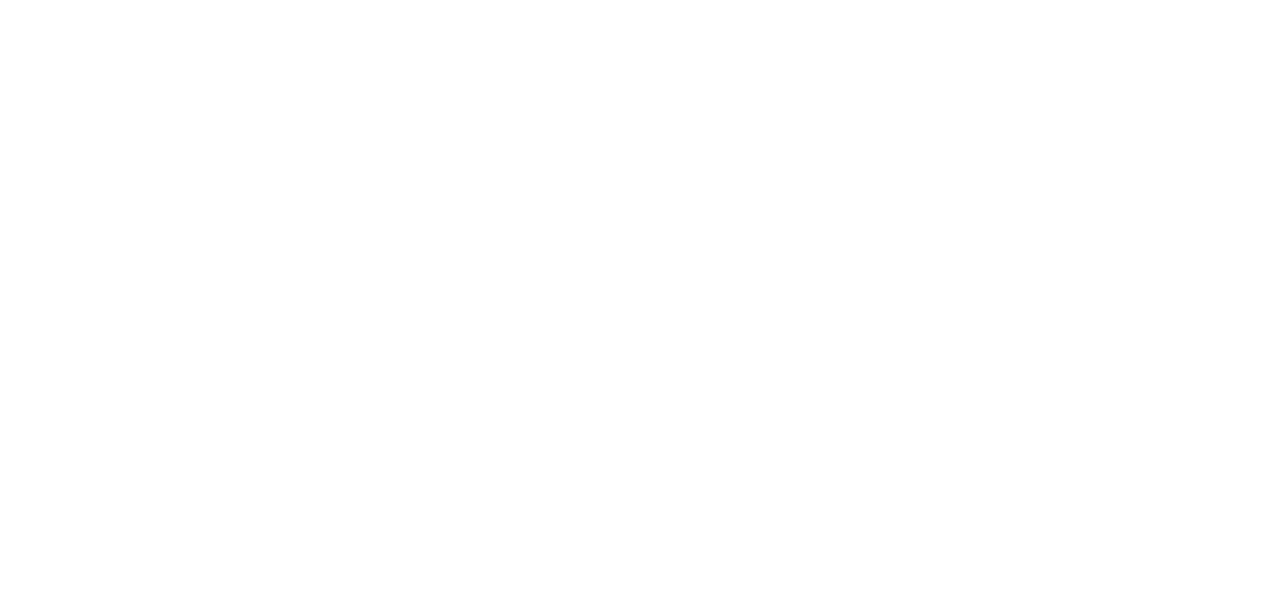
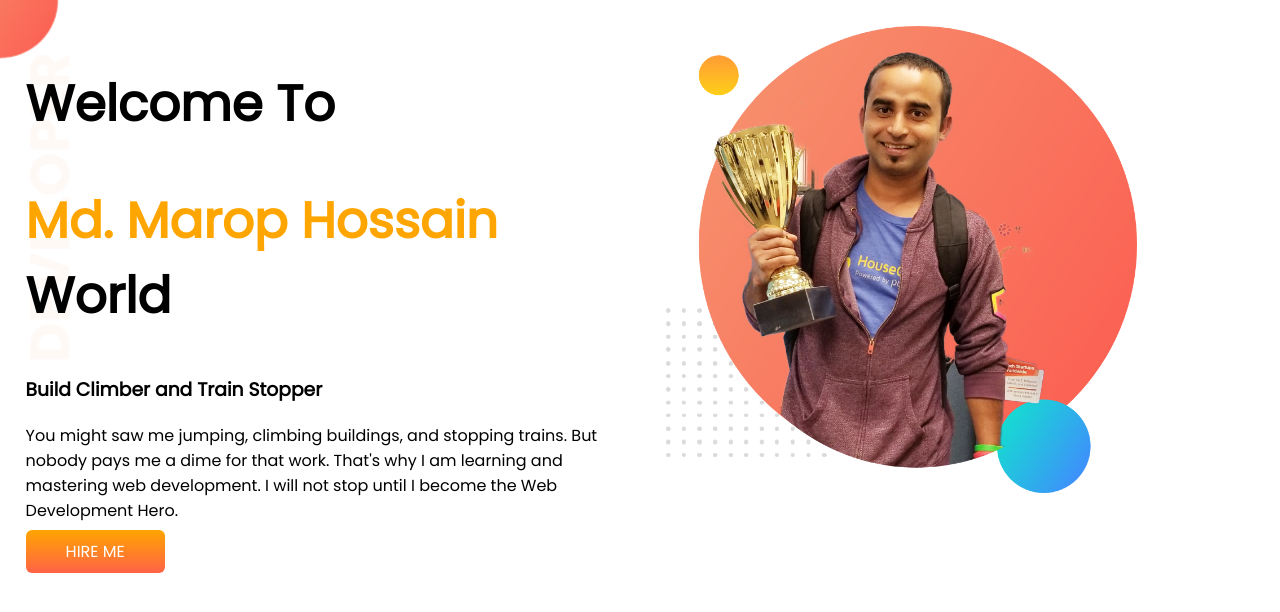
Before and after one commit to md-marop-hossain/developer-portfolio, a plain HTML site: page index.html in a window 1280 px wide. Drawn offline with Linux system fonts and the light colour scheme.

Commit message:
top banner added

```diff
--- a/index.html
+++ b/index.html
@@ -1,13 +1,39 @@
 <!DOCTYPE html>
 <html lang="en">
+
 <head>
     <meta charset="UTF-8">
     <meta http-equiv="X-UA-Compatible" content="IE=edge">
     <meta name="viewport" content="width=device-width, initial-scale=1.0">
+    <link rel="preconnect" href="https://fonts.googleapis.com">
+    <link rel="preconnect" href="https://fonts.gstatic.com" crossorigin>
+    <link href="https://fonts.googleapis.com/css2?family=Poppins&display=swap" rel="stylesheet">
     <link rel="stylesheet" href="style.css">
     <title>marop portfolio</title>
 </head>
+
 <body>
+    <section class="top-banner">
+        <div class="half-width">
+            <h1> Welcome To</h1>
+            <h1> <span class="orange-color">Md. Marop Hossain </span>World</h1>
+            <h3>Build Climber and Train Stopper</h3>
+            <p>You might saw me jumping, climbing buildings, and stopping trains. But nobody pays me a dime for that
+                work.
+                That's why I am learning and mastering web development. I will not stop until I become the Web
+                Development
+                Hero.
+            </p>
+            <a class="link-button" href="https://www.linkedin.com/in/marop-hossain/" target="blank">HIRE ME</a>
+
+        </div>
+        <div class="half-width">
+            <img src="images/jhankar.png" alt="marop hossain's pic.">
+        </div>
+    </section>
+
+
 
 </body>
+
 </html>
--- a/style.css
+++ b/style.css
@@ -0,0 +1,36 @@
+body{
+    font-family: 'Poppins', sans-serif;
+     margin: 0px;
+}
+h1{
+    font-size: 50px;
+    color:black;
+}
+.orange-color{
+    color: orange;
+}
+section{
+    display: flex;
+}
+.half-width{
+    width: 50%;
+    padding: 2%;
+}
+.half-width img{
+    width: 80%;
+}
+.link-button{
+    text-decoration: none;
+    background-image: linear-gradient(orange, tomato);
+    padding: 10px 40px;
+    color: white;
+    font-weight: 700%;
+    border-radius: 6px;
+
+}
+.top-banner{
+    background-image: url(images/top-banner.png);
+    background-repeat: no-repeat;
+
+
+}
```
Also changed, not shown: images/dream-bg.png (added), images/exp-bg.png (added), images/jhankar.png (added), images/jhankar2.png (added), images/my-bg.png (added), images/my-bg2.png (added), images/top-banner.png (added).
